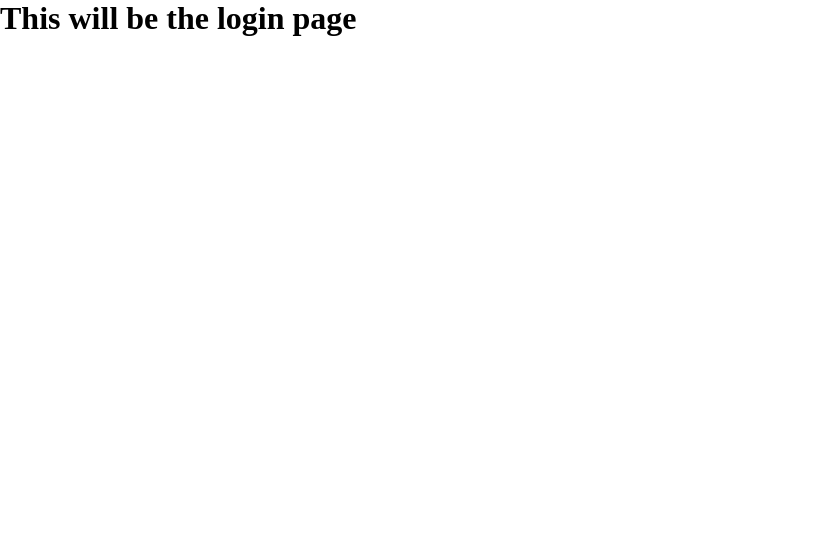
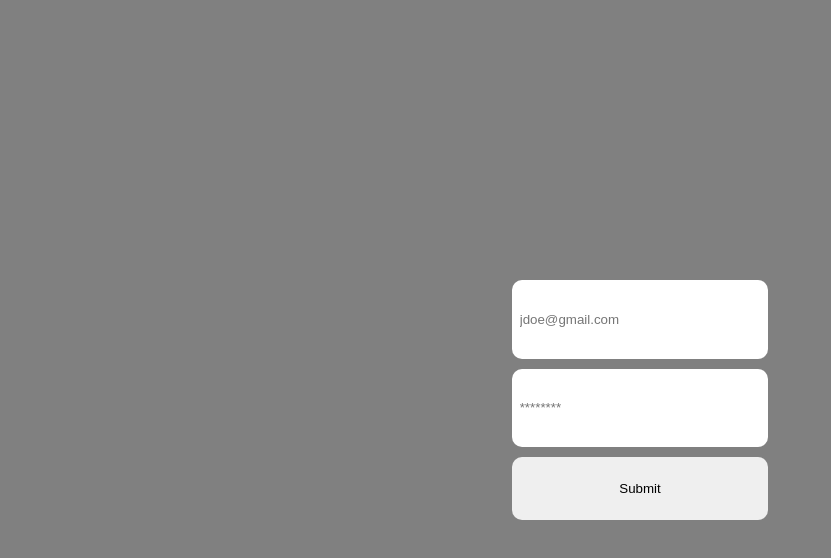
Before and after one commit to jkor2/blog_post_fullstack, a React (Create React App) app in the folder frontend/: page /login in a window 1280 px wide. Shown: the top 558 px of the page, without its empty margins (0-831 px from the left). Built offline with nearby package versions, Linux system fonts and the light colour scheme.

Commit message:
Login Strcuture - Not Routed

```diff
--- a/frontend/src/Components/login.js
+++ b/frontend/src/Components/login.js
@@ -1,9 +1,40 @@
 import React from "react";
 
 export default function Login() {
+  const [formData, setFormData] = React.useState({
+    email: "",
+    password: ""
+  })
+
+const handleChange = ()=> {
+  console.log("changed")
+}
+
+const handleSubmit = () => {
+  console.log("Submitted!")
+}
+
   return (
-    <div>
-      <h1>This will be the login page</h1>
+    <div className="form-hold">
+      <form onSubmit={handleSubmit} className="form">
+        <input
+          type="email"
+          name="email"
+          value={formData.email}
+          onChange={handleChange}
+          placeholder="jdoe@gmail.com"
+        />
+        <input
+          type="password"
+          name="password"
+          value={formData.password}
+          onChange={handleChange}
+          placeholder="********"
+        />
+        <button type="submit" className="form-button">
+          Submit
+        </button>
+      </form>
     </div>
   );
 }
--- a/frontend/src/Components/signup.js
+++ b/frontend/src/Components/signup.js
@@ -14,10 +14,8 @@ export default function Signup() {
       [name]: value,
     }));
   };
-
   const handleSubmit = (event) => {
     event.preventDefault();
-
     //Sending form data to backend
     fetch("/user/create", {
       method: "POST",
```
